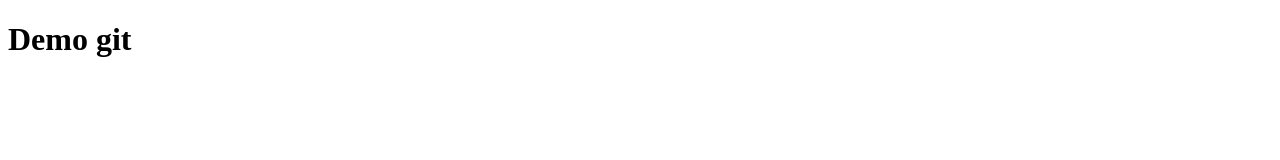
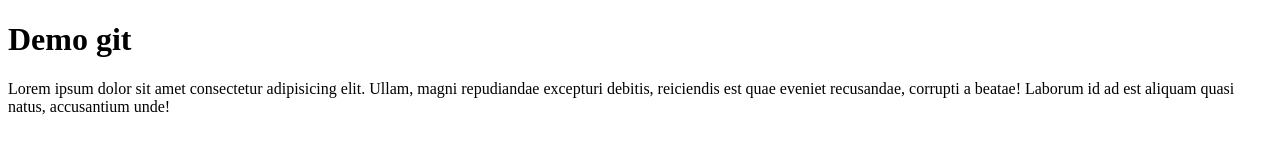
Before and after one commit to tranhoanghao2906/demogit, a plain HTML site: page index.html in a window 1280 px wide. Drawn offline with Linux system fonts and the light colour scheme.

Commit message:
update code in html

```diff
--- a/index.html
+++ b/index.html
@@ -7,5 +7,7 @@
 </head>
 <body>
     <h1>Demo git</h1>
+    <p>Lorem ipsum dolor sit amet consectetur adipisicing elit. Ullam, magni repudiandae excepturi debitis, reiciendis est quae eveniet recusandae,
+        corrupti a beatae! Laborum id ad est aliquam quasi natus, accusantium unde!</p>
 </body>
 </html>
```
